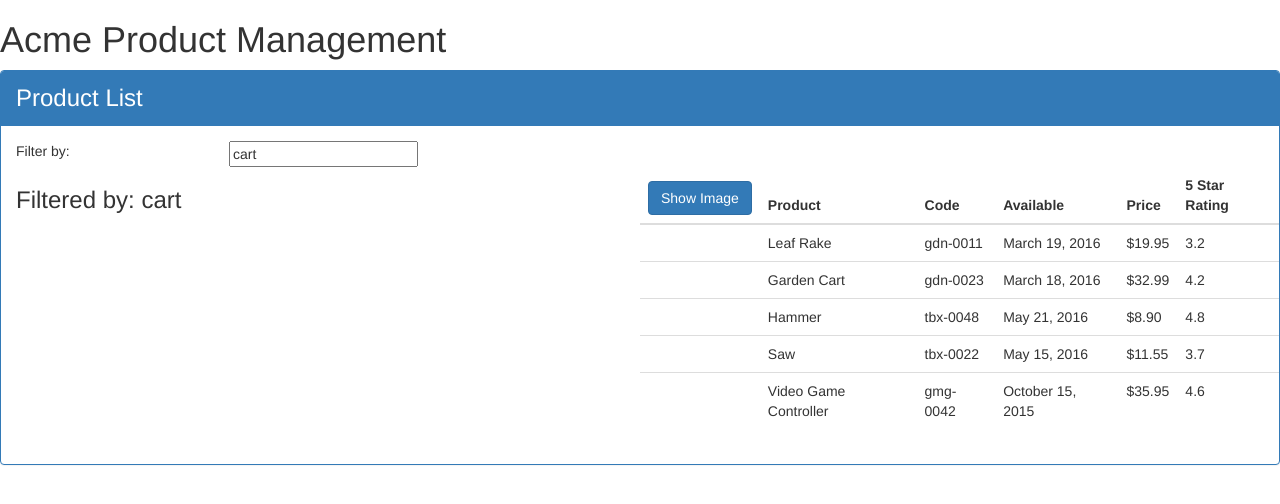
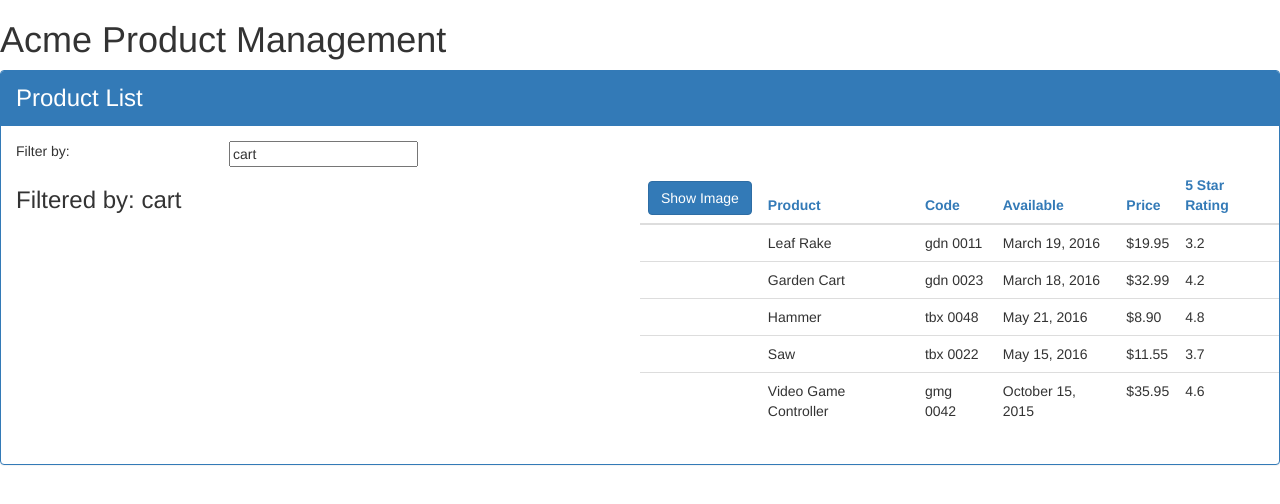
Before and after one commit to garcios/Angular-GettingStarted, an Angular app in the folder APM-Start/: page / in a window 1280 px wide. Shown: the top 504 px of the page. Built offline with nearby package versions, Linux system fonts and the light colour scheme.

Commit message:
added custom pipes

```diff
--- a/APM-Start/src/app/app.module.ts
+++ b/APM-Start/src/app/app.module.ts
@@ -5,11 +5,13 @@
 
 import { AppComponent } from './app.component';
 import { ProductsComponent } from './products/products.component';
+import { ConvertToSpacesPipe } from './shared/convert-to-spaces.pipe';
 
 @NgModule({
   declarations: [
     AppComponent,
-    ProductsComponent
+    ProductsComponent,
+    ConvertToSpacesPipe
   ],
   imports: [
     BrowserModule,
--- /dev/null
+++ b/APM-Start/src/app/products/product.ts
@@ -0,0 +1,10 @@
+export interface IProduct {
+   productId: number;
+   productName: string;
+   productCode: string;
+   releaseDate: string;
+   price: number;
+   description: string;
+   starRating: number;
+   imageUrl: string;
+}
--- a/APM-Start/src/app/products/products.component.css
+++ b/APM-Start/src/app/products/products.component.css
@@ -0,0 +1,3 @@
+thead {
+ color: #337AB7
+}
--- a/APM-Start/src/app/products/products.component.html
+++ b/APM-Start/src/app/products/products.component.html
@@ -42,7 +42,7 @@
                               [style.margin.px]='imageMargin'>
                        </td>
                        <td>{{  product.productName}}</td>
-                       <td>{{  product.productCode | lowercase}}</td>
+                       <td>{{  product.productCode | lowercase | convertToSpaces:'-'}}</td>
                        <td>{{  product.releaseDate}}</td>
                        <td>{{  product.price | currency:'USD':true:'1.2-2'}}</td>
                        <td>{{  product.starRating}}</td>
--- a/APM-Start/src/app/products/products.component.ts
+++ b/APM-Start/src/app/products/products.component.ts
@@ -1,4 +1,5 @@
 import { Component, OnInit } from '@angular/core';
+import { IProduct } from './product';
 
 @Component({
   selector: 'pm-products',
@@ -12,7 +13,7 @@
    imageMargin: number = 2;
    showImage: boolean = false;
    listFilter: string ='cart';
-   products: any[] = [
+   products: IProduct[] = [
     {
         "productId": 1,
         "productName": "Leaf Rake",
--- /dev/null
+++ b/APM-Start/src/app/shared/convert-to-spaces.pipe.ts
@@ -0,0 +1,11 @@
+import { Pipe, PipeTransform } from '@angular/core';
+
+@Pipe({
+    name: 'convertToSpaces'
+})
+export class ConvertToSpacesPipe implements PipeTransform {
+
+    transform(value: string, character: string): string {
+        return value.replace(character, ' ');
+    }
+}
```
